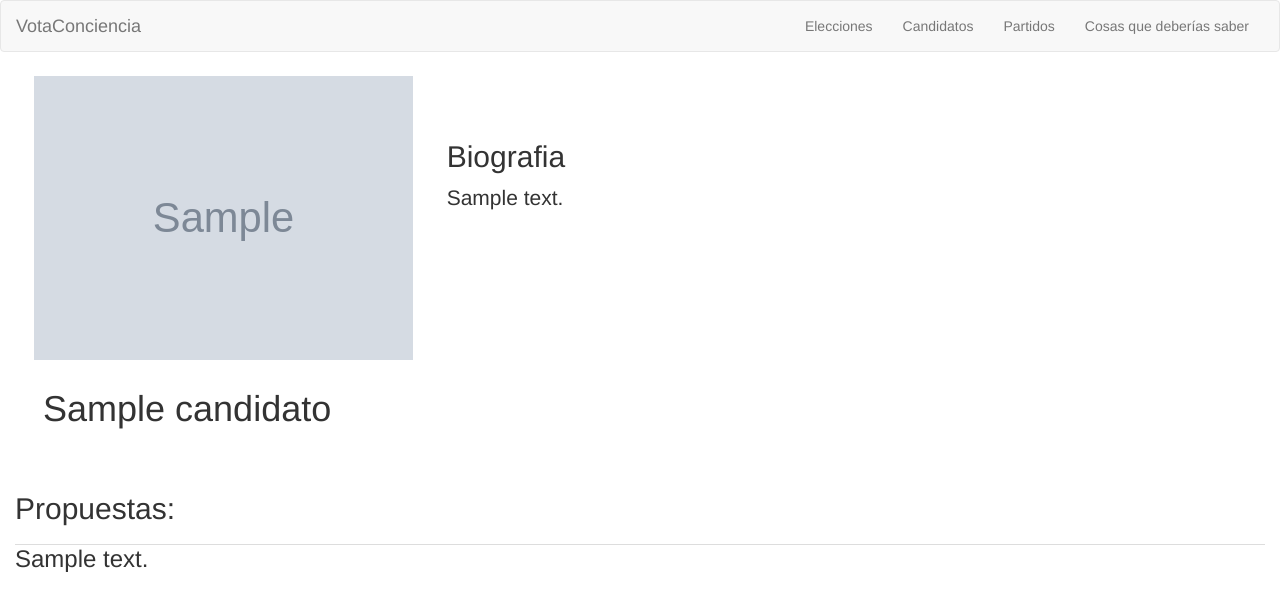
After one commit to marco-lavagnino/votaconciencia, a Django app: template votaconciencia/templates/home/index_perfil.html in a window 1280 px wide. The commit adds this page. Shown: the top 611 px of the page. Run offline with Django 3.2, Linux system fonts and the light colour scheme; the template is opened without the code that fills it: values that come from a table or form of the project are taken from there, others are empty; tables that the repository leaves empty hold one stand-in row (values such as "Sample post"); grey boxes marked "Sample" are stand-in pictures; parts of the project's set-up code (start-up, migrations or seed data) failed here and were passed over; some libraries are stand-ins or nearby versions.

Commit message:
perfil y candidatos

```diff
--- a/votaconciencia/elecciones/urls.py
+++ b/votaconciencia/elecciones/urls.py
@@ -2,6 +2,8 @@ from django.conf.urls import patterns, include, url
 from elecciones import views
 
 urlpatterns = patterns('',
+    url(r'perfil/(?P<idc>\d+)', views.index_perfil , name='perfil'),
+    url(r'candidatos', views.index_candidatos , name='candidatos'),
     url(r'elecciones', views.index_elecciones , name='elecciones'),
-    url(r'$', views.index , name='inicio'),
+    url(r'$^', views.index , name='inicio'),
 )
--- a/votaconciencia/static/css/estilos.css
+++ b/votaconciencia/static/css/estilos.css
@@ -2,3 +2,18 @@
     padding: 2em;
     width: 40em;
 }
+.sin-borde{
+    border: solid 0px transparent;
+}
+.jumbotron{
+    background-color: transparent;
+}
+
+.jumbotron p {
+    width: 70%;
+}
+
+.separador{
+    height: 10px;
+    border-bottom: solid 1px #ddd;
+}
--- /dev/null
+++ b/votaconciencia/templates/home/index_perfil.html
@@ -0,0 +1,31 @@
+{% extends "base.html" %}
+{% load staticfiles %}
+
+{% block contenedor %}
+<div class="col-md-12">
+    <div class="col-md-4">
+        <div class="thumbnail img-responsive sin-borde">
+          <img src="{{candidato.foto.url}}"  alt="..." >
+          <div class="caption">
+            <h1>{{candidato.nombre}}</h1>
+        </div>
+    </div>
+    </div>
+    <div class="col-md-8">
+        <div class="jumbotron">
+          <h2>Biografia</h2>
+          <p>{{candidato.bio}}</p>
+        </div>
+    </div>
+</div>
+
+<div class="col-md-12">
+    <h2>Propuestas:</h2>
+
+    {%for p in propuestas%}
+    <div class="col-md-12 separador"> </div>
+    <div class="col-md-12 "></div>
+        <h3>{{p.descripcion}}</h3>
+    {%endfor%}
+</div>
+{% endblock contenedor %}
```
Also changed, not shown: votaconciencia/elecciones/views.py (+12 -1 lines), votaconciencia/templates/home/index_candidatos.html (added, +19 -0 lines), votaconciencia/static/fotos/perrito.jpg (added).
